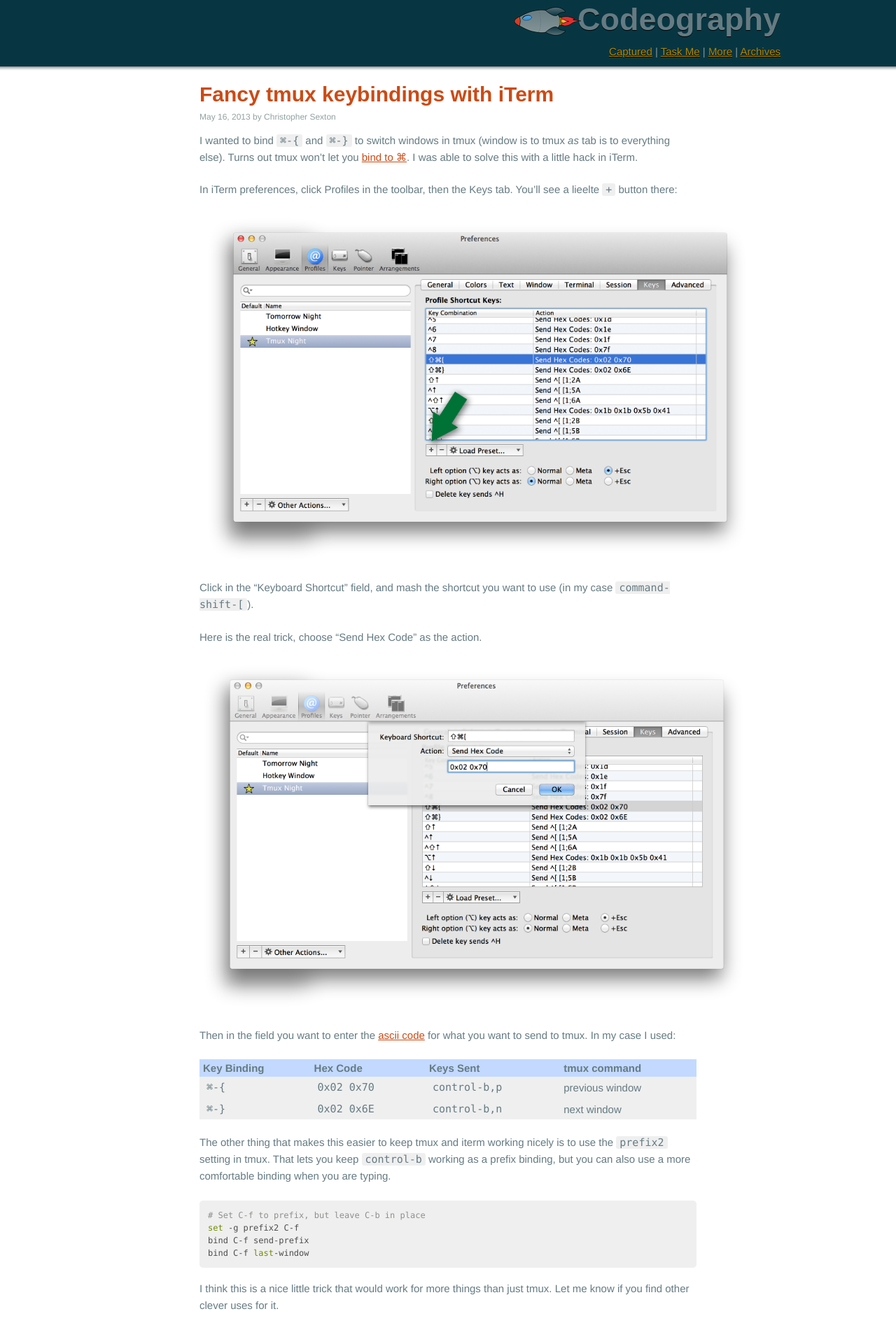
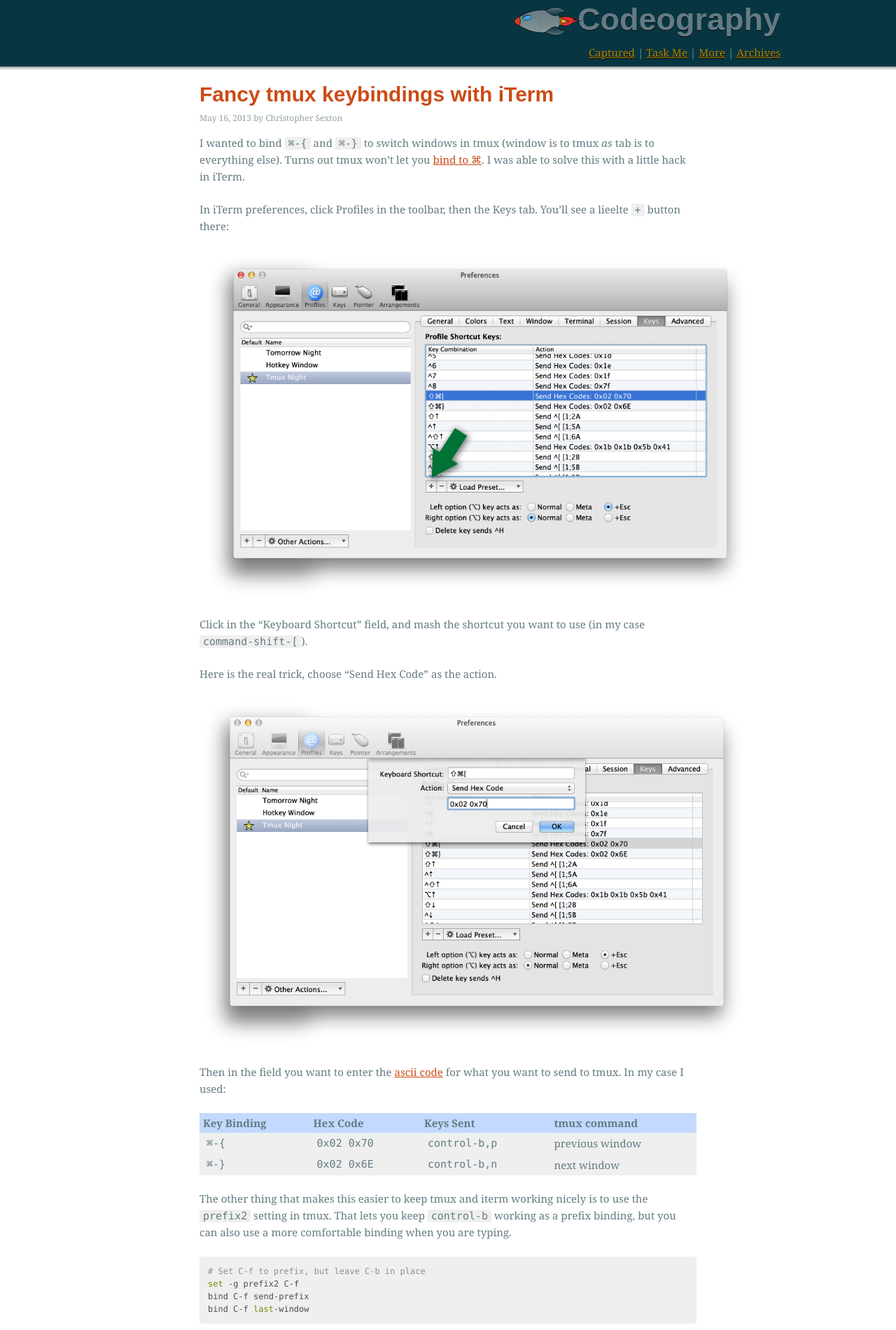
Before and after one commit to csexton/codeography.com, a Jekyll site: the page built from index.html, in a window 1280 px wide. Shown: the top 1901 px of the page at 70% size. Built offline with Jekyll 4.4.1, drawn with Linux system fonts in a browser that asks for light colours; nearby versions of some CDN libraries; some web fonts are replaced; comment, search, counter and statistics services are not loaded.

Commit message:
Update font face

```diff
--- a/stylesheets/codeography.css
+++ b/stylesheets/codeography.css
@@ -22,7 +22,7 @@ $green:     #859900;
 */
 
 body {
-  font: 15px "helvetica neue light", "helvetica neue", Helvetica, Arial, Sans-serif;
+  font: 15px Georgia,Serif;
   color: #EEE8D5;
   background-color: #073642;
 }
```
